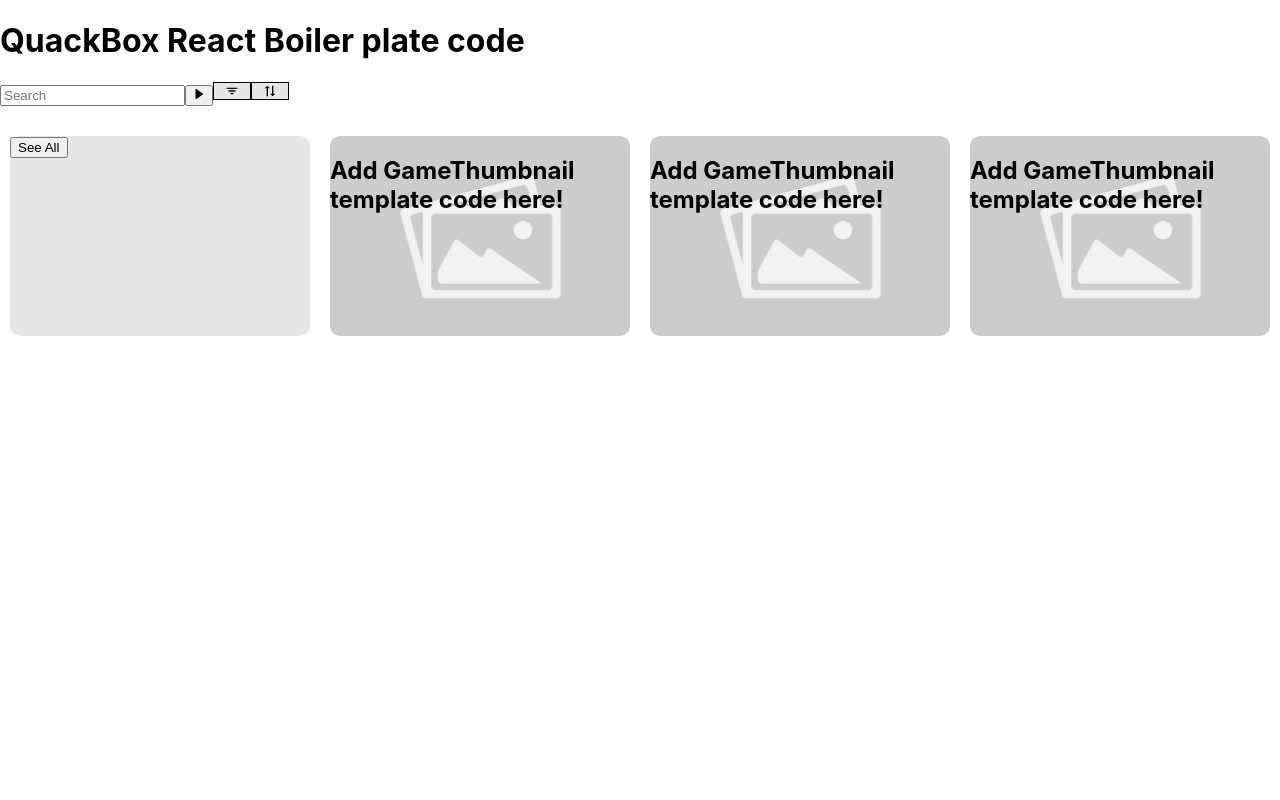
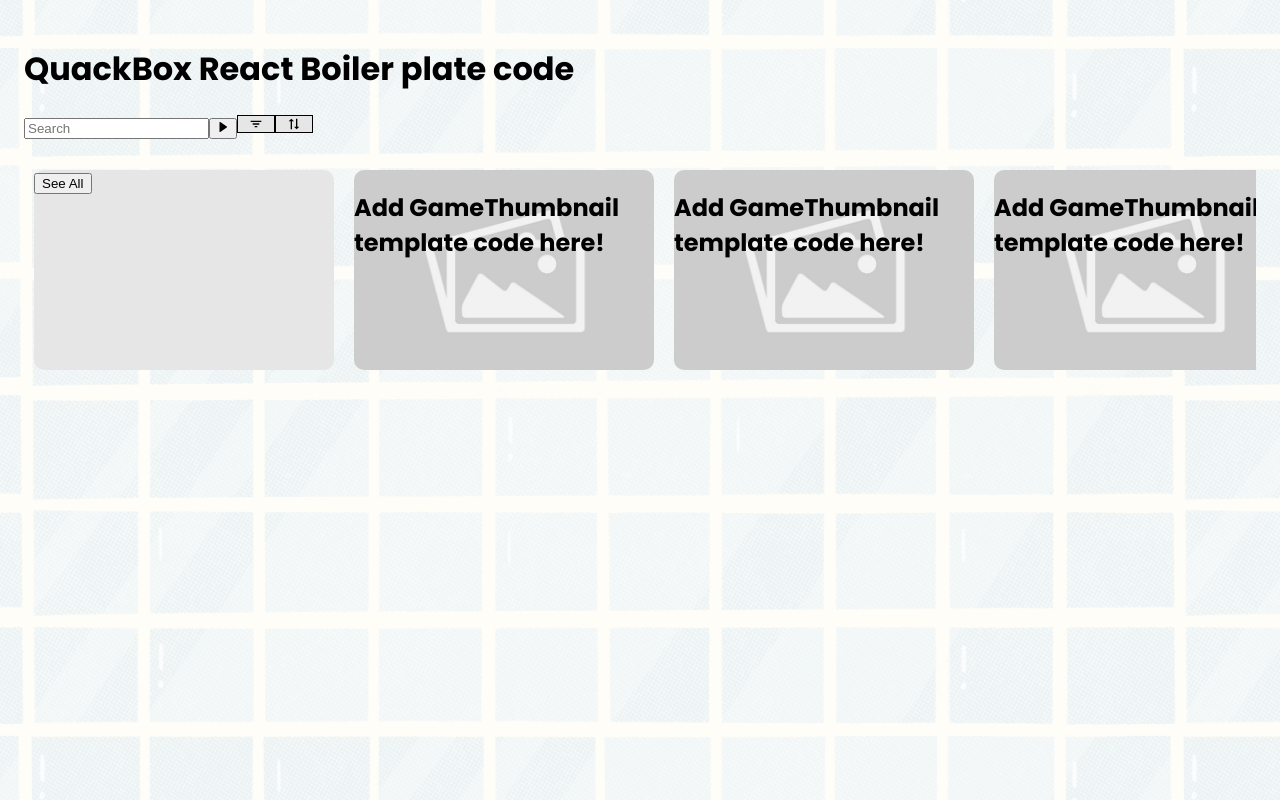
Before and after one commit to rit-coms/COMS-Console, a React (Create React App) app in the folder frontend/: page / in a window 1280 px wide. Built offline with nearby package versions, Linux system fonts and the light colour scheme.

Commit message:
added background styling

```diff
--- a/frontend/src/index.css
+++ b/frontend/src/index.css
@@ -1,13 +1,28 @@
-body {
-  margin: 0;
-  font-family: -apple-system, BlinkMacSystemFont, 'Segoe UI', 'Roboto', 'Oxygen',
-    'Ubuntu', 'Cantarell', 'Fira Sans', 'Droid Sans', 'Helvetica Neue',
-    sans-serif;
-  -webkit-font-smoothing: antialiased;
-  -moz-osx-font-smoothing: grayscale;
+
+/* FONTS */
+@import url('https://fonts.googleapis.com/css2?family=Poppins:ital,wght@0,100;0,200;0,300;0,400;0,500;0,600;0,700;0,800;0,900;1,100;1,200;1,300;1,400;1,500;1,600;1,700;1,800;1,900&display=swap');
+
+/* GLOBAL ROOT VARIABLES */
+:root {
+  --white: #FFFFFF;
+  /* scrollbar-gutter: stable; */
 }
 
-code {
-  font-family: source-code-pro, Menlo, Monaco, Consolas, 'Courier New',
-    monospace;
+/* GLOBAL BODY STYLES */
+body {
+
+  /* margins */
+    margin: 0;
+    padding: 1.5rem;
+
+    /* font family */
+    font-family: 'Poppins', sans-serif;
+    font-style: normal;
+    font-size: 48;
+
+    /* background */
+    background: var(--white) url('./assets/background.png') fixed;
+    background-size: 90%;
+    background-position: left 2em top 3rem;
+
 }
```
Also changed, not shown: frontend/src/assets/background.png (added).
